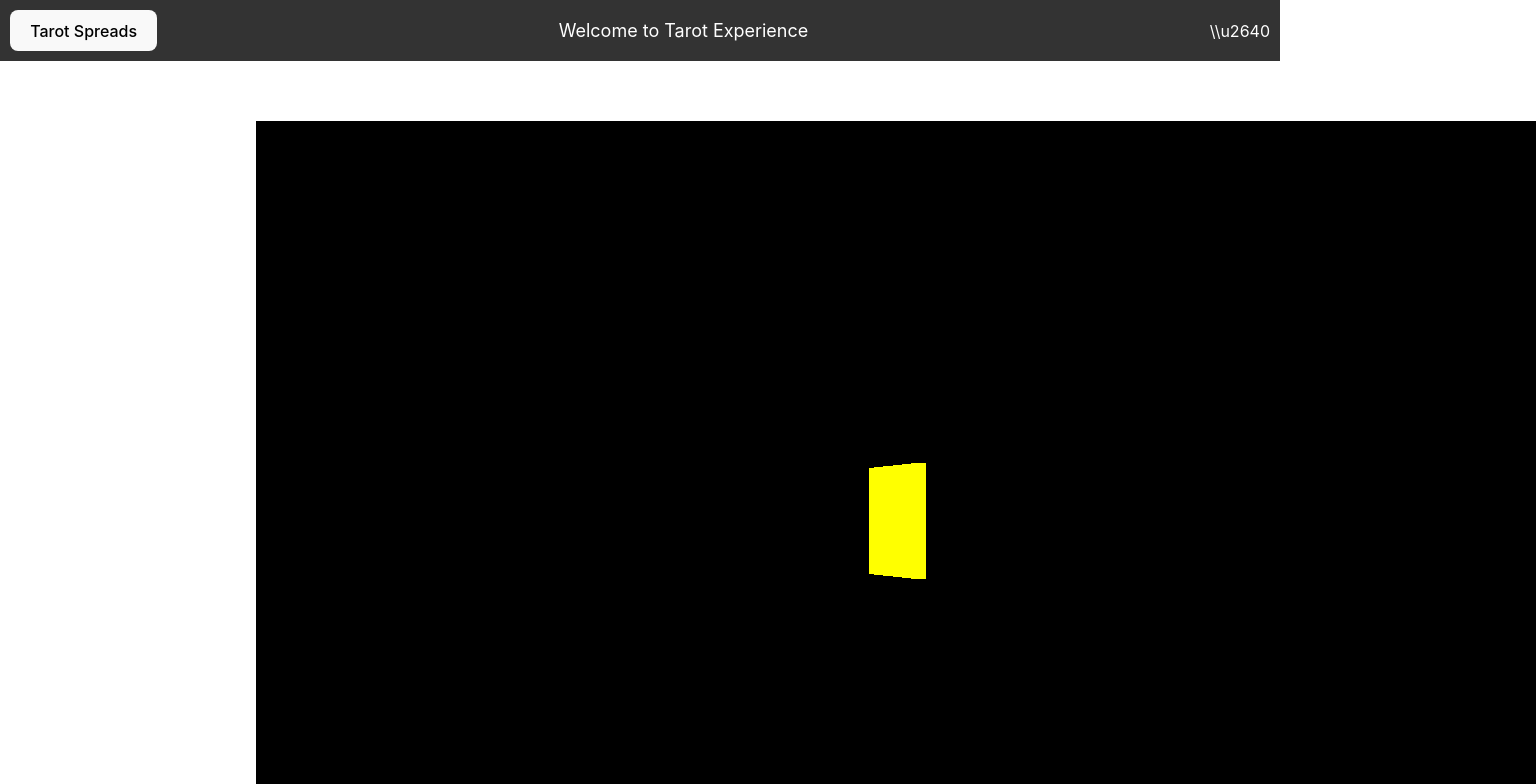
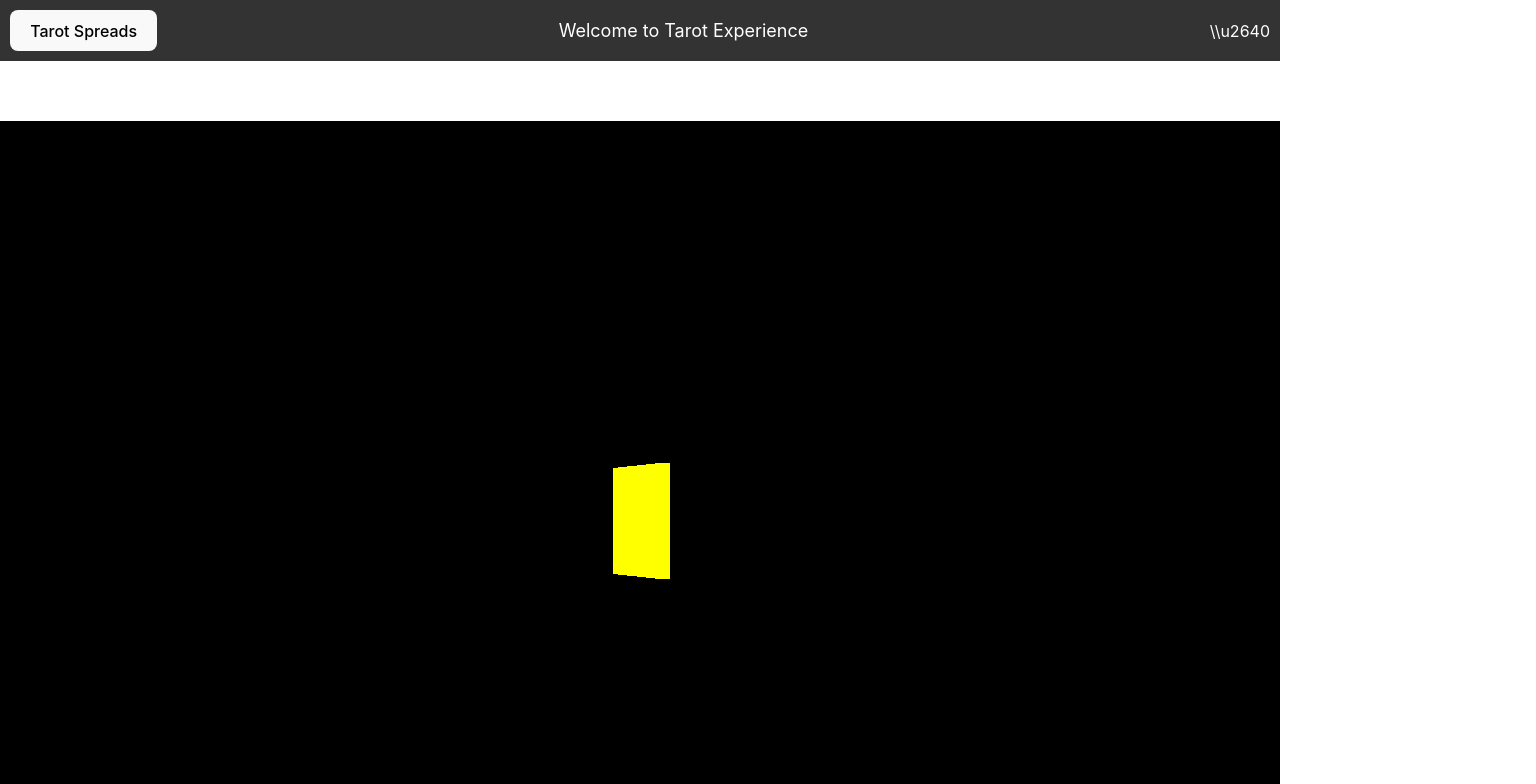
Before and after one commit to kikidesigns/craftGarden, a React (Vite) app: page /tarot in a window 1280 px wide. Shown: the top 784 px of the page, 1536 px wide, since content can reach past the window. Built offline with nearby package versions, Linux system fonts and the light colour scheme.

Commit message:
Refactor TarotExperience.tsx to utilize React.FC for TypeScript type safety and cleaner component definition.

```diff
--- a/src/TarotExperience.tsx
+++ b/src/TarotExperience.tsx
@@ -114,7 +114,7 @@ const TarotExperience: React.FC<{ selectedSpread: string }> = ({ selectedSpread
   }, [selectedSpread]);
 
   return (
-    <div style={{ position: 'relative', width: '100%', height: 'calc(100vh - 60px)', marginTop: '60px', display: 'flex', justifyContent: 'flex-end' }}>
+    <div style={{ position: 'relative', width: '100%', height: 'calc(100vh - 60px)', marginTop: '60px', display: 'flex', justifyContent: 'flex-start' }}>
       <div ref={mountRef} style={{ width: '80%', height: '100%' }} />
     </div>
   );
```
